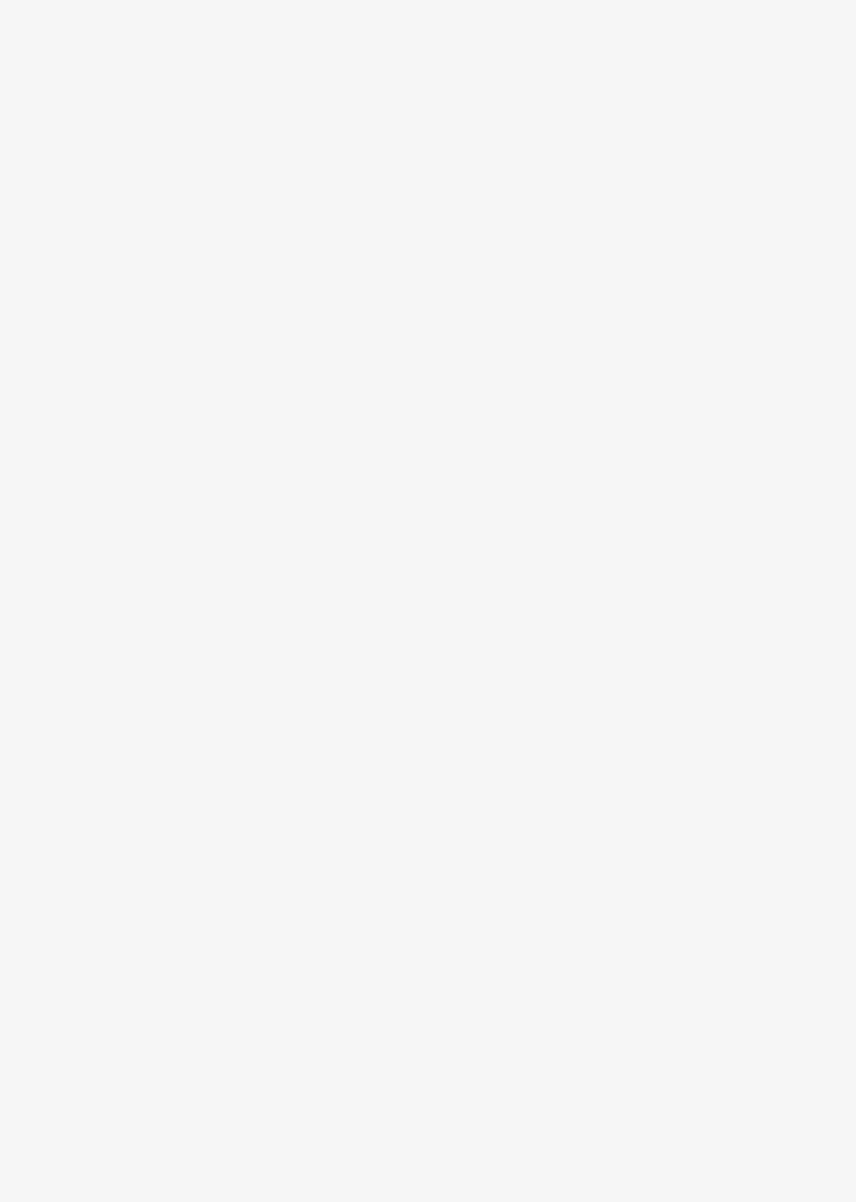
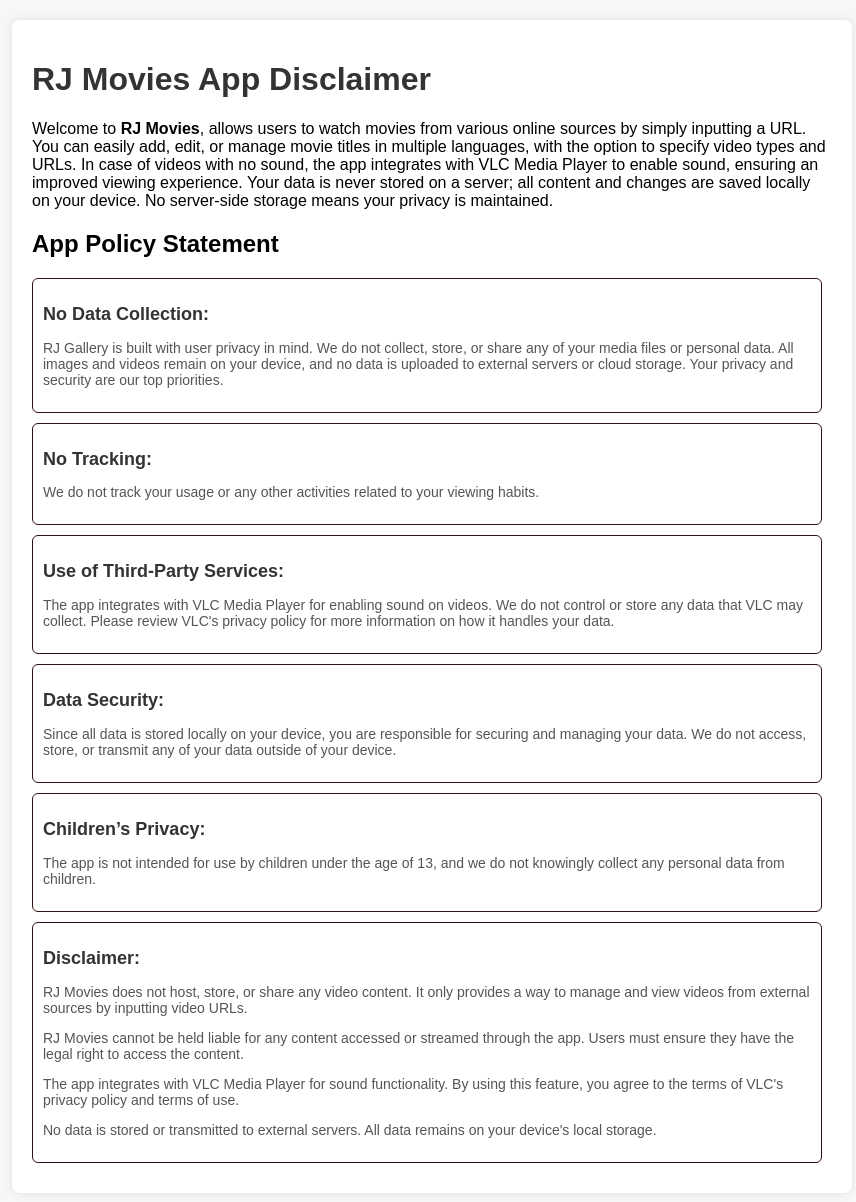
Before and after one commit to rohitkumar-jha/rjtest, a React (Create React App) app: page /rj-movies in a window 1280 px wide. Before the commit this address had no page. Shown: the top 1202 px of the page, without its empty margins (208-1064 px from the left). Before the commit the page ends 800 px from the top, so only its background shows below. Built offline with nearby package versions, Linux system fonts and the light colour scheme.

Commit message:
Add files via upload

```diff
--- a/src/App.js
+++ b/src/App.js
@@ -6,6 +6,7 @@
 import EducationPlus from "./containers/EducationPlus";
 import MathsPi from "./containers/MathsPi";
 import RJGallery from "./containers/RJGallery";
+import RJMovies from "./containers/RJMovies";
 
 function App() {
   return (
@@ -17,6 +18,7 @@
         <Route path="/orderzz-policy" element={<Orderzz />} />
         <Route path="/mathspi-policy" element={<MathsPi />} />
         <Route path="/rj-gallery-policy" element={<RJGallery />} />
+        <Route path="/rj-movies" element={<RJMovies />} />
       </Routes>
     </Router>
   );
--- /dev/null
+++ b/src/components/RjMovieView.js
@@ -0,0 +1,75 @@
+import React from "react";
+
+const RjMovieView = () => {
+  return (
+    <div>
+      <h2>App Policy Statement</h2>
+      <div className="language-panel">
+        <h2>No Data Collection:</h2>
+        <p>
+          RJ Gallery is built with user privacy in mind. We do not collect,
+          store, or share any of your media files or personal data. All images
+          and videos remain on your device, and no data is uploaded to external
+          servers or cloud storage. Your privacy and security are our top
+          priorities.
+        </p>
+      </div>
+      <div className="language-panel">
+        <h2>No Tracking:</h2>
+        <p>
+          We do not track your usage or any other activities related to your
+          viewing habits.
+        </p>
+      </div>
+      <div className="language-panel">
+        <h2>Use of Third-Party Services:</h2>
+        <p>
+          The app integrates with VLC Media Player for enabling sound on videos.
+          We do not control or store any data that VLC may collect. Please
+          review VLC's privacy policy for more information on how it handles
+          your data.
+        </p>
+      </div>
+      <div className="language-panel">
+        <h2>Data Security:</h2>
+        <p>
+          Since all data is stored locally on your device, you are responsible
+          for securing and managing your data. We do not access, store, or
+          transmit any of your data outside of your device.
+        </p>
+      </div>
+      <div className="language-panel">
+        <h2>Children’s Privacy:</h2>
+        <p>
+          The app is not intended for use by children under the age of 13, and
+          we do not knowingly collect any personal data from children.
+        </p>
+      </div>
+      <div className="language-panel">
+        <h2>Disclaimer:</h2>
+        <p>
+          RJ Movies does not host, store, or share any video content. It only
+          provides a way to manage and view videos from external sources by
+          inputting video URLs.
+        </p>
+        <p>
+          RJ Movies cannot be held liable for any content accessed or streamed
+          through the app. Users must ensure they have the legal right to access
+          the content.
+        </p>
+        <p>
+          The app integrates with VLC Media Player for sound functionality. By
+          using this feature, you agree to the terms of VLC's privacy policy and
+          terms of use.
+        </p>
+        <p>
+          {" "}
+          No data is stored or transmitted to external servers. All data remains
+          on your device's local storage.
+        </p>
+      </div>
+    </div>
+  );
+};
+
+export default RjMovieView;
--- /dev/null
+++ b/src/containers/RJMovies.js
@@ -0,0 +1,23 @@
+import React from "react";
+import RjMovieView from "../components/RjMovieView";
+
+const RJMovies = () => {
+  return (
+    <div className="bible-view-container">
+      <h1>RJ Movies App Disclaimer</h1>
+      <p>
+        Welcome to <b>RJ Movies</b>, allows users to watch movies from various
+        online sources by simply inputting a URL. You can easily add, edit, or
+        manage movie titles in multiple languages, with the option to specify
+        video types and URLs. In case of videos with no sound, the app
+        integrates with VLC Media Player to enable sound, ensuring an improved
+        viewing experience. Your data is never stored on a server; all content
+        and changes are saved locally on your device. No server-side storage
+        means your privacy is maintained.
+      </p>
+      <RjMovieView />
+    </div>
+  );
+};
+
+export default RJMovies;
```
